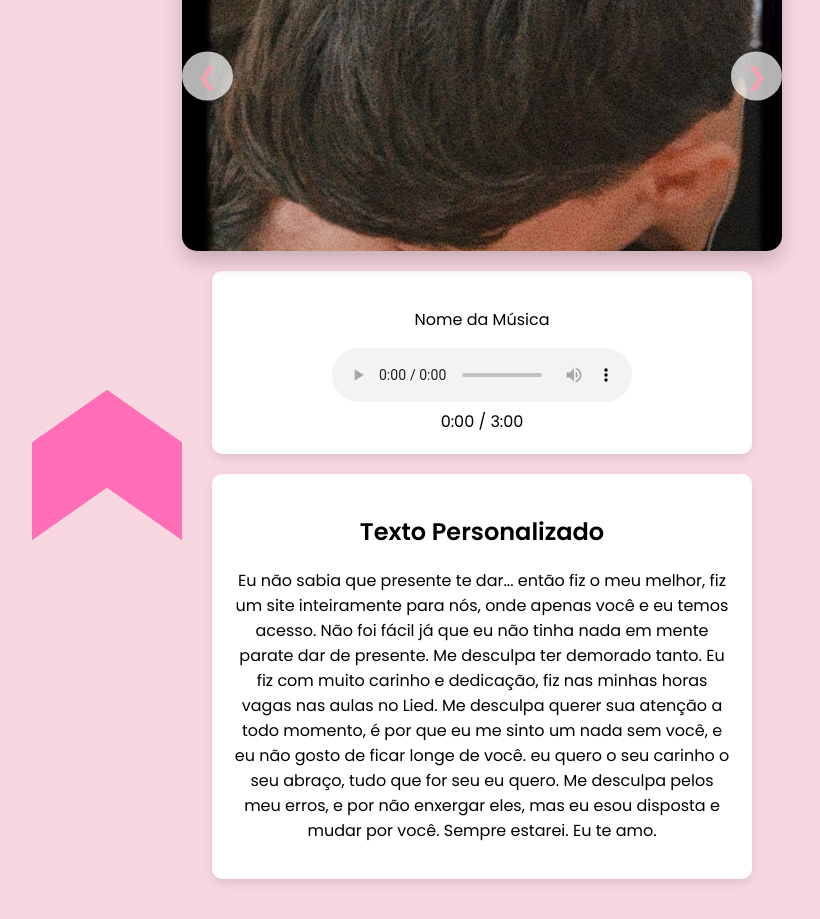
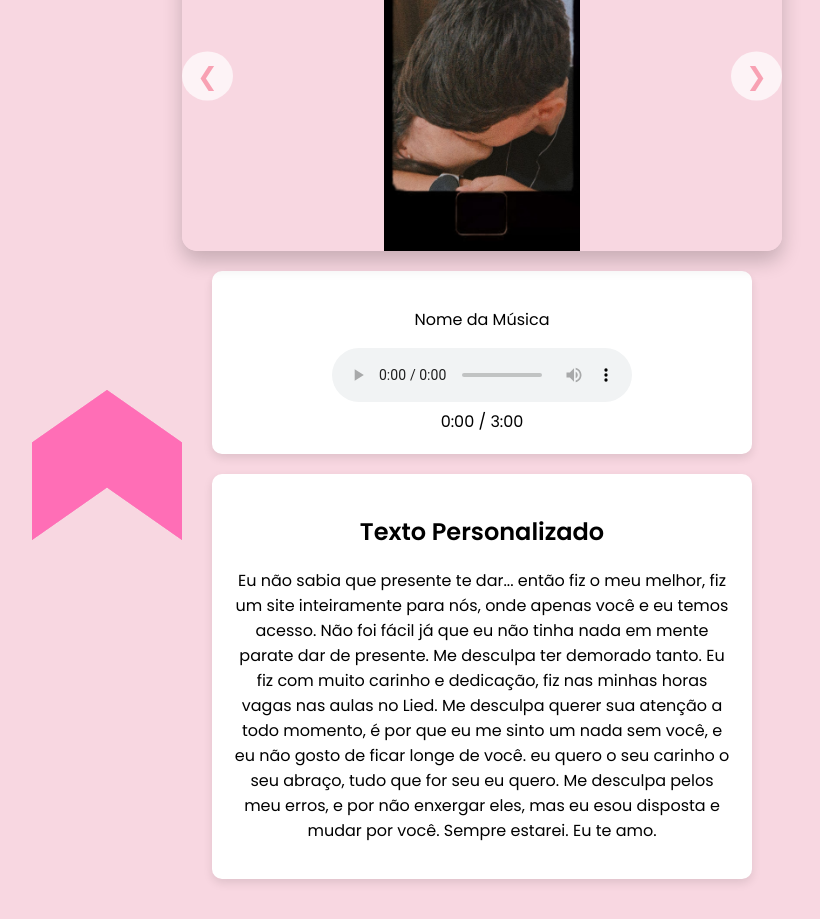
Before and after one commit to Syk3zjnk/Ismy, a plain HTML site: page home.html in a window 1280 px wide. Shown: the whole page, without its empty margins (158-978 px from the left). Drawn offline with Linux system fonts and the light colour scheme; a script that the page names is missing.

Commit message:
Update home.css

```diff
--- a/home.css
+++ b/home.css
@@ -36,8 +36,9 @@ body {
 .carousel img {
     width: 100%;
     height: 100%;
-    object-fit: cover;
+    object-fit: contain;  /* Alteração: mantém a imagem inteira */
     transition: opacity 0.5s ease;
+    background-color: #f8d7e1; /* Adiciona um fundo para espaços vazios */
 }
 
 .controls {
```
